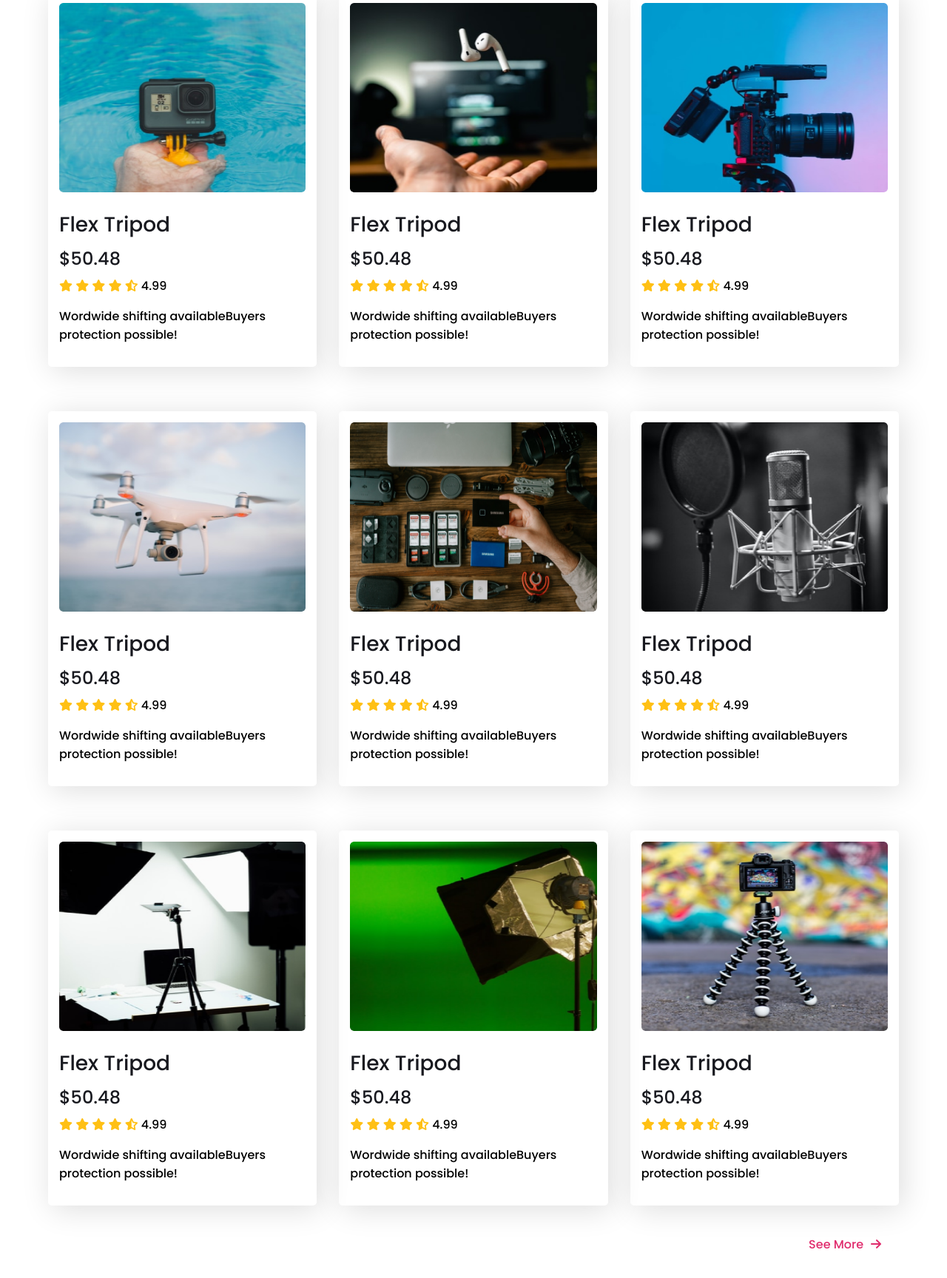
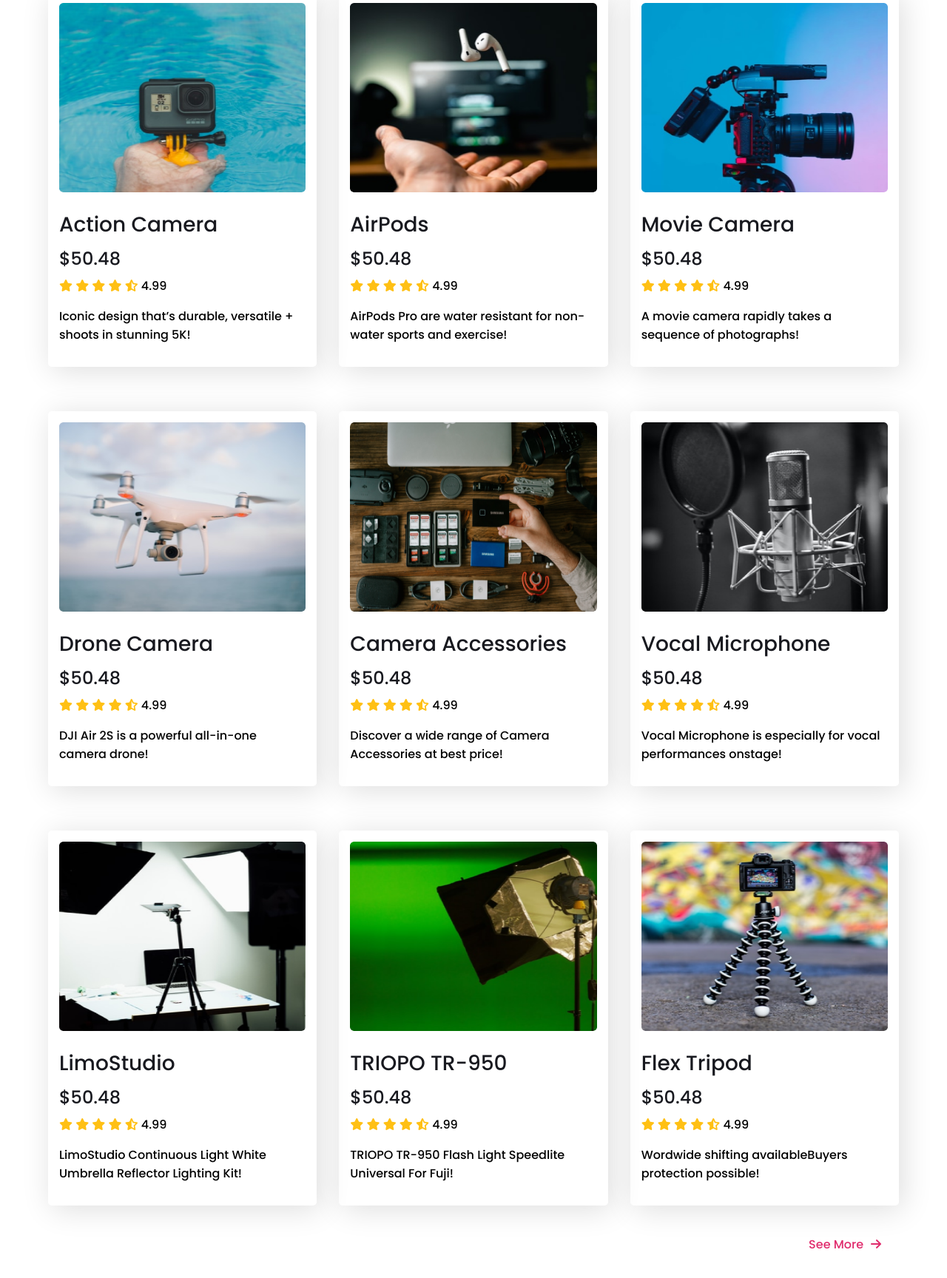
Before and after one commit to bishwajit70/influencer-gear, a plain HTML site: page index.html in a window 1280 px wide. Shown: the part 1066-2794 px from the top of the page at 74% size. Drawn offline with Linux system fonts and the light colour scheme.

Commit message:
text added

```diff
--- a/index.html
+++ b/index.html
@@ -36,10 +36,8 @@
     <section class="banner-area">
         <div class="banner-content">
             <div class="banner-text">
-                <h1>Start your Journey as Influencer</h1>
-                <p>Lorem ipsum dolor sit, amet consectetur adipisicing elit. Nostrum aperiam dolorum a distinctio
-                    assumenda laboriosam incidunt eius nisi excepturi temporibus nam delectus, dignissimos perspiciatis
-                    ad mollitia enim repudiandae voluptates quas.</p>
+                <h1>Be a Social Media Influencer</h1>
+                <p>Check out the Setup & Equipment Influencers use for Social Media. Our content creator gear and influencer equipment can help you produce the polished audio and visuals needed to take your online presence to the next level.</p>
                 <a class="common-button" href="#">Prebook Now <i class="fas fa-arrow-right"></i></a>
             </div>
             <div class="banner-image">
@@ -69,7 +67,7 @@
                 <div class="single-collection">
                     <img src="images/action.png" alt="" class="popular-image">
                     <div class="text-content">
-                        <h3>Flex Tripod</h3>
+                        <h3>Action Camera</h3>
                         <h4>$50.48</h4>
                         <i class="fas fa-star"></i>
                         <i class="fas fa-star"></i>
@@ -77,13 +75,13 @@
                         <i class="fas fa-star"></i>
                         <i class="fas fa-star-half-alt"></i>
                         <span>4.99</span>
-                        <p>Wordwide shifting availableBuyers protection possible!</p>
+                        <p>Iconic design that’s durable, versatile + shoots in stunning 5K!</p>
                     </div>
                 </div>
                 <div class="single-collection">
                     <img src="images/airpod.png" alt="" class="popular-image">
                     <div class="text-content">
-                        <h3>Flex Tripod</h3>
+                        <h3>AirPods</h3>
                         <h4>$50.48</h4>
                         <i class="fas fa-star"></i>
                         <i class="fas fa-star"></i>
@@ -91,13 +89,13 @@
                         <i class="fas fa-star"></i>
                         <i class="fas fa-star-half-alt"></i>
                         <span>4.99</span>
-                        <p>Wordwide shifting availableBuyers protection possible!</p>
+                        <p>AirPods Pro are water resistant for non-water sports and exercise!</p>
                     </div>
                 </div>
                 <div class="single-collection">
                     <img src="images/camera.png" alt="" class="popular-image">
                     <div class="text-content">
-                        <h3>Flex Tripod</h3>
+                        <h3>Movie Camera</h3>
                         <h4>$50.48</h4>
                         <i class="fas fa-star"></i>
                         <i class="fas fa-star"></i>
@@ -105,13 +103,13 @@
                         <i class="fas fa-star"></i>
                         <i class="fas fa-star-half-alt"></i>
                         <span>4.99</span>
-                        <p>Wordwide shifting availableBuyers protection possible!</p>
+                        <p>A movie camera rapidly takes a sequence of photographs!</p>
                     </div>
                 </div>
                 <div class="single-collection">
                     <img src="images/drone.png" alt="" class="popular-image">
                     <div class="text-content">
-                        <h3>Flex Tripod</h3>
+                        <h3>Drone Camera</h3>
                         <h4>$50.48</h4>
                         <i class="fas fa-star"></i>
                         <i class="fas fa-star"></i>
@@ -119,13 +117,13 @@
                         <i class="fas fa-star"></i>
                         <i class="fas fa-star-half-alt"></i>
                         <span>4.99</span>
-                        <p>Wordwide shifting availableBuyers protection possible!</p>
+                        <p>DJI Air 2S is a powerful all-in-one camera drone!</p>
                     </div>
                 </div>
                 <div class="single-collection">
                     <img src="images/gear.png" alt="" class="popular-image">
                     <div class="text-content">
-                        <h3>Flex Tripod</h3>
+                        <h3>Camera Accessories</h3>
                         <h4>$50.48</h4>
                         <i class="fas fa-star"></i>
                         <i class="fas fa-star"></i>
@@ -133,13 +131,13 @@
                         <i class="fas fa-star"></i>
                         <i class="fas fa-star-half-alt"></i>
                         <span>4.99</span>
-                        <p>Wordwide shifting availableBuyers protection possible!</p>
+                        <p>Discover a wide range of Camera Accessories at best price!</p>
                     </div>
                 </div>
                 <div class="single-collection">
                     <img src="images/mic.png" alt="" class="popular-image">
                     <div class="text-content">
-                        <h3>Flex Tripod</h3>
+                        <h3>Vocal Microphone</h3>
                         <h4>$50.48</h4>
                         <i class="fas fa-star"></i>
                         <i class="fas fa-star"></i>
@@ -147,13 +145,13 @@
                         <i class="fas fa-star"></i>
                         <i class="fas fa-star-half-alt"></i>
                         <span>4.99</span>
-                        <p>Wordwide shifting availableBuyers protection possible!</p>
+                        <p>Vocal Microphone is especially for vocal performances onstage!</p>
                     </div>
                 </div>
                 <div class="single-collection">
                     <img src="images/setup.png" alt="" class="popular-image">
                     <div class="text-content">
-                        <h3>Flex Tripod</h3>
+                        <h3>LimoStudio</h3>
                         <h4>$50.48</h4>
                         <i class="fas fa-star"></i>
                         <i class="fas fa-star"></i>
@@ -161,13 +159,13 @@
                         <i class="fas fa-star"></i>
                         <i class="fas fa-star-half-alt"></i>
                         <span>4.99</span>
-                        <p>Wordwide shifting availableBuyers protection possible!</p>
+                        <p>LimoStudio Continuous Light White Umbrella Reflector Lighting Kit!</p>
                     </div>
                 </div>
                 <div class="single-collection">
                     <img src="images/single-light.png" alt="" class="popular-image">
                     <div class="text-content">
-                        <h3>Flex Tripod</h3>
+                        <h3>TRIOPO TR-950</h3>
                         <h4>$50.48</h4>
                         <i class="fas fa-star"></i>
                         <i class="fas fa-star"></i>
@@ -175,7 +173,7 @@
                         <i class="fas fa-star"></i>
                         <i class="fas fa-star-half-alt"></i>
                         <span>4.99</span>
-                        <p>Wordwide shifting availableBuyers protection possible!</p>
+                        <p>TRIOPO TR-950 Flash Light Speedlite Universal For Fuji!</p>
                     </div>
                 </div>
                 <div class="single-collection">
@@ -205,8 +203,7 @@
                         <img src="images/release/apple.jpg" alt="">
                     </div>
                     <div class="release-detail">
-                        <a href="#">Apple MacBook Pro 16" with Liquid Retina XDR Display, M1 Pro Chip with 10-Core CPU
-                            and 16-Core GPU, 16GB Memory, 1TB SSD, Silver, Late 2021</a>
+                        <a href="#">Apple MacBook Pro 16" with Liquid Retina XDR Display, M1 Pro Chip</a>
                         <p>$ 1800.00</p>
                         <a class="common-button" href="#">Shop Now <i class="fas fa-arrow-right"></i></a>
                     </div>
@@ -216,9 +213,8 @@
                         <img src="images/release/camera.jpg" alt="">
                     </div>
                     <div class="release-detail">
-                        <a href="#">Apple MacBook Pro 16" with Liquid Retina XDR Display, M1 Pro Chip with 10-Core CPU
-                            and 16-Core GPU, 16GB Memory, 1TB SSD, Silver, Late 2021</a>
-                        <p>$ 1800.00</p>
+                        <a href="#">Yashica MF-2 Super DX 35mm Film Camera, Black</a>
+                        <p>$ 100.00</p>
                         <a class="common-button" href="#">Shop Now <i class="fas fa-arrow-right"></i></a>
                     </div>
                 </div>
@@ -227,9 +223,8 @@
                         <img src="images/release/lense.jpg" alt="">
                     </div>
                     <div class="release-detail">
-                        <a href="#">Apple MacBook Pro 16" with Liquid Retina XDR Display, M1 Pro Chip with 10-Core CPU
-                            and 16-Core GPU, 16GB Memory, 1TB SSD, Silver, Late 2021</a>
-                        <p>$ 1800.00</p>
+                        <a href="#">Nikon NIKKOR Z 28mm f/2.8 Lens, Best of 2022</a>
+                        <p>$ 200.00</p>
                         <a class="common-button" href="#">Shop Now <i class="fas fa-arrow-right"></i></a>
                     </div>
                 </div>
```
